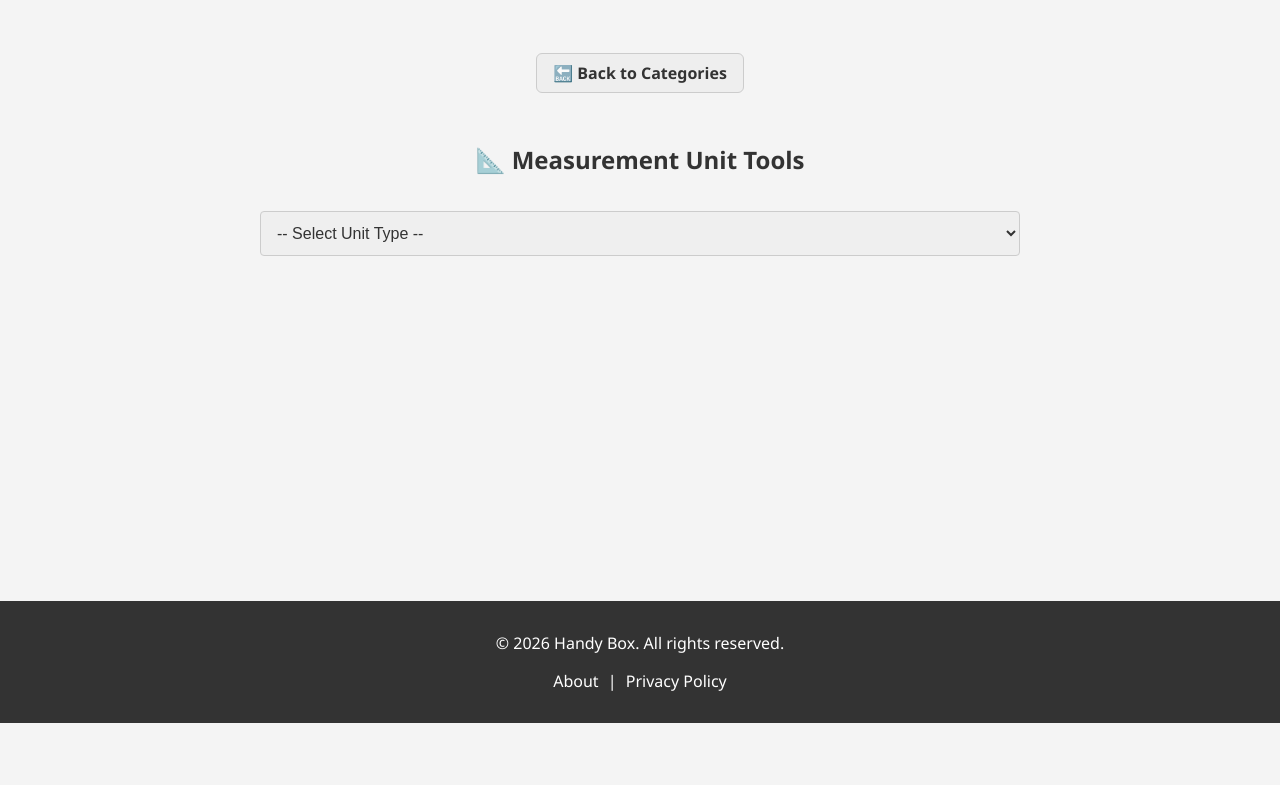
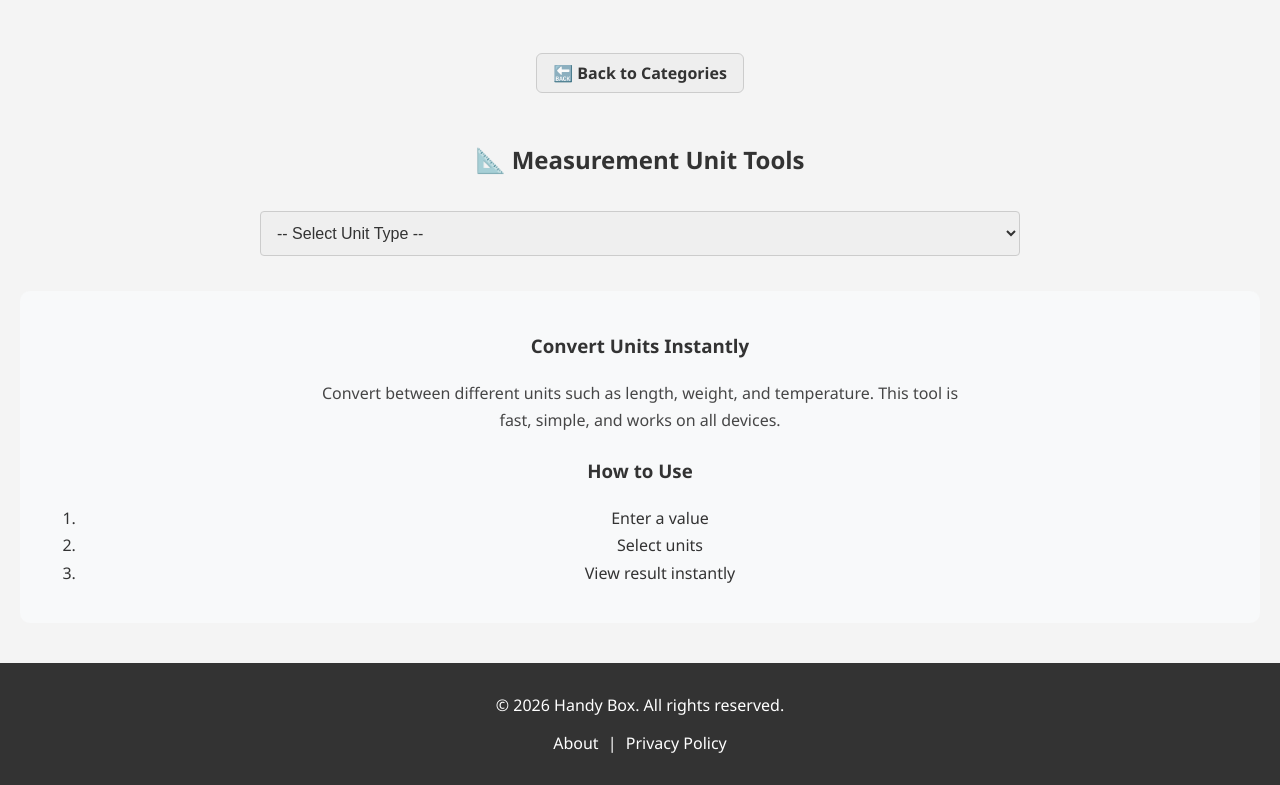
Before and after one commit to handybox774/HandyBox, a website: page unit-tools.html in a window 1280 px wide. Shown: the part 77-862 px from the top of the page. Before the commit the page ends 800 px from the top, so only its background shows below. Drawn offline with Linux system fonts and the light colour scheme.

Commit message:
Update unit-tools.html

```diff
--- a/unit-tools.html
+++ b/unit-tools.html
@@ -349,6 +349,20 @@
       </div>
 
     </div>
+    <section class="seo-content">
+  <h3>Convert Units Instantly</h3>
+  <p>
+    Convert between different units such as length, weight, and temperature.
+    This tool is fast, simple, and works on all devices.
+  </p>
+
+  <h3>How to Use</h3>
+  <ol>
+    <li>Enter a value</li>
+    <li>Select units</li>
+    <li>View result instantly</li>
+  </ol>
+</section>
   </main>
 
   <footer>
```
